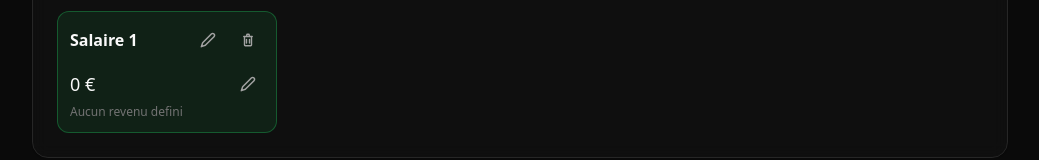
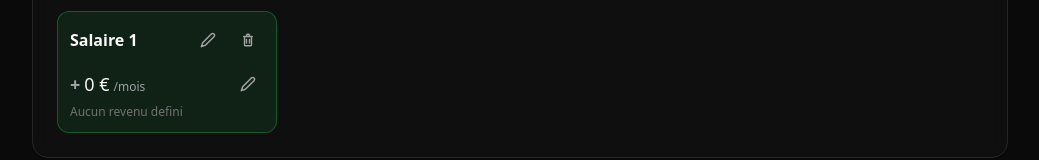
Before and after one commit to Samuel-BAHIA/Budget-FullStack, a Next.js app in the folder apps/frontend/: page / in a window 1280 px wide. Shown: the part 315-475 px from the top of the page, without its empty margins (120-1159 px from the left). Built offline with nearby package versions, Linux system fonts and the light colour scheme; no server answers.

Commit message:
Auto-commit: 2026-01-06 00:50:58

```diff
--- a/apps/frontend/app/components/EditableValue.tsx
+++ b/apps/frontend/app/components/EditableValue.tsx
@@ -14,6 +14,7 @@ type EditableValueProps = {
   className?: string;
   disabled?: boolean;
   displaySuffix?: React.ReactNode;
+  displayPrefix?: React.ReactNode;
 };
 
 // Icône de modification (crayon)
@@ -85,6 +86,7 @@ export function EditableValue({
   className = "",
   disabled = false,
   displaySuffix,
+  displayPrefix,
 }: EditableValueProps) {
   const [isEditing, setIsEditing] = useState(false);
   const [editValue, setEditValue] = useState(formatInput(value));
@@ -207,6 +209,14 @@ export function EditableValue({
         ) : (
           <>
             <div className="flex-1 flex items-baseline gap-1">
+              {displayPrefix && (
+                <span
+                  className="text-lg font-semibold"
+                  style={{ color: "var(--theme-textSecondary)" }}
+                >
+                  {displayPrefix}
+                </span>
+              )}
               <span className="text-lg font-medium">{displayValue}</span>
               {displaySuffix && (
                 <span
--- a/apps/frontend/app/tabs/DepensesFixesTab.tsx
+++ b/apps/frontend/app/tabs/DepensesFixesTab.tsx
@@ -284,6 +284,8 @@ export function DepensesFixesTab() {
                   value={abo.montant}
                   onSave={handleSaveMontant("abonnements", abo.id)}
                   hintText={getDepenseHint}
+                  displayPrefix="-"
+                  displaySuffix="/mois"
                 />
               </div>
             ))}
@@ -386,6 +388,8 @@ export function DepensesFixesTab() {
                   value={item.montant}
                   onSave={handleSaveMontant("voiture", item.id)}
                   hintText={getDepenseHint}
+                  displayPrefix="-"
+                  displaySuffix="/mois"
                 />
               </div>
             ))}
--- a/apps/frontend/app/tabs/DepensesVariablesTab.tsx
+++ b/apps/frontend/app/tabs/DepensesVariablesTab.tsx
@@ -313,9 +313,11 @@ export function DepensesVariablesTab() {
                   value={item.montant}
                   onSave={handleSaveMontant(section, item.id)}
                   hintText={getDepenseHint}
+                  displayPrefix="-"
+                  displaySuffix="/mois"
                 />
-            </div>
-          ))}
+              </div>
+            ))}
         </div>
       </div>
     );
--- a/apps/frontend/app/tabs/RevenusTab.tsx
+++ b/apps/frontend/app/tabs/RevenusTab.tsx
@@ -265,6 +265,8 @@ export function RevenusTab() {
               value={item.montant}
               onSave={handleSaveMontant(item.id)}
               hintText={getHint}
+              displayPrefix="+"
+              displaySuffix="/mois"
             />
           </div>
         ))}
```
Also changed, not shown: apps/frontend/app/components/AppartementBlock.tsx (line endings or trailing spaces). Lines whose indentation alone changed are shown as unchanged.
